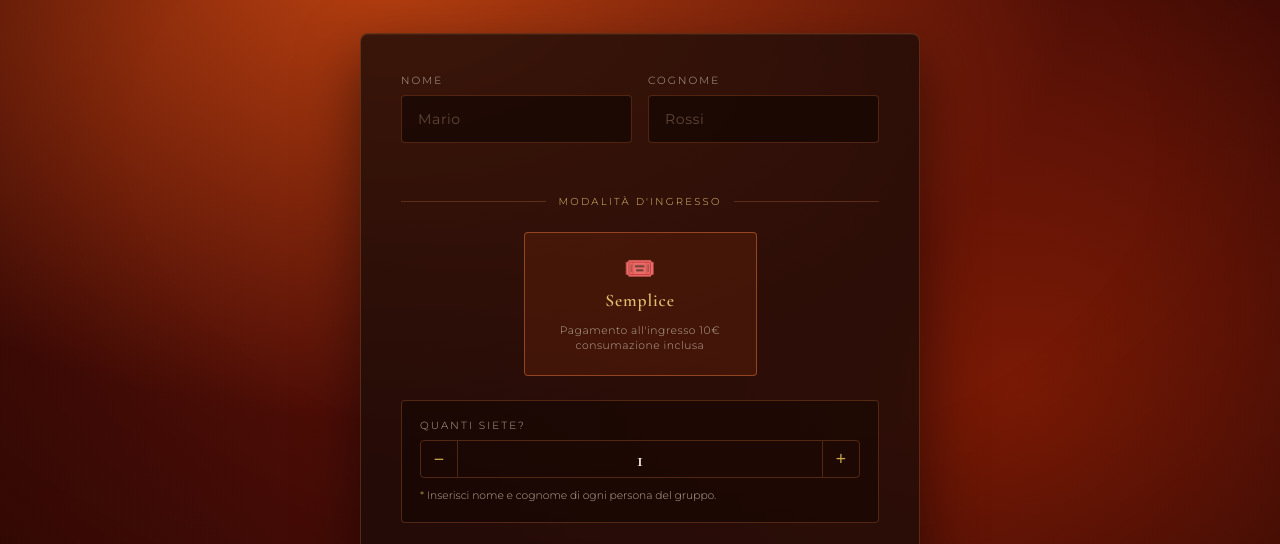
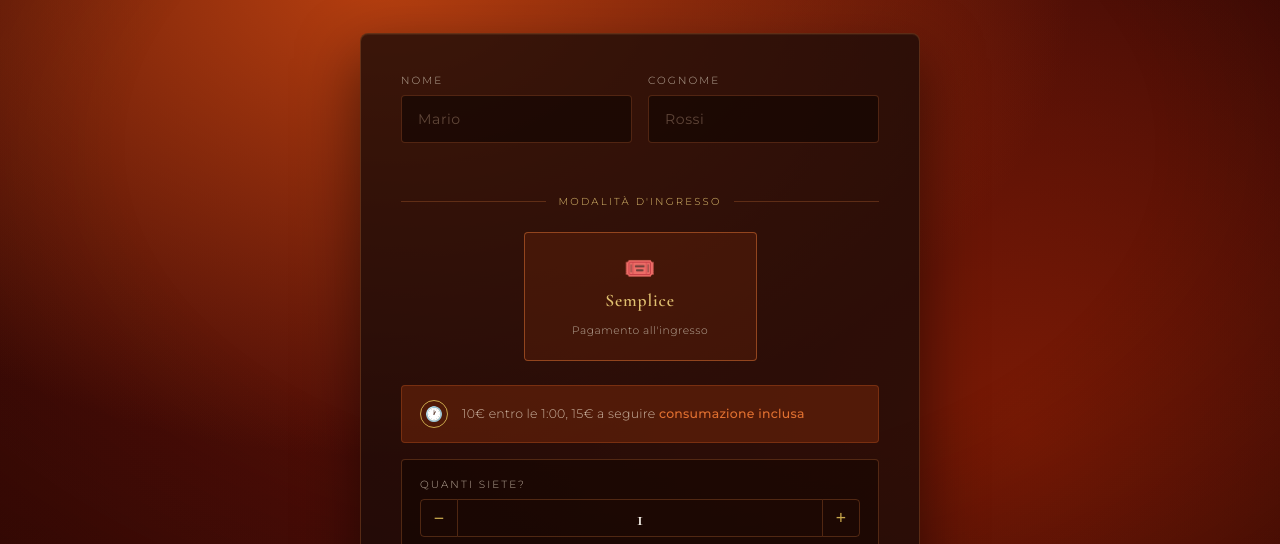
Before and after one commit to FeelTheMirage/registrazione_evento, a plain HTML site: page index.html in a window 1280 px wide. Shown: the part 253-797 px from the top of the page. Drawn offline with nearby package versions, Linux system fonts and the light colour scheme.

Commit message:
Add notice banner for pricing details
Added a notice banner with pricing information.

```diff
--- a/index.html
+++ b/index.html
@@ -72,9 +72,15 @@
           <label for="opt-semplice">
             <span class="icon">🎟️</span>
             <span class="opt-title">Semplice</span>
-            <span class="opt-sub">Pagamento all'ingresso 10€ consumazione inclusa</span>
+            <span class="opt-sub">Pagamento all'ingresso </span>
           </label>
         </div>
+      </div>
+
+       <!-- NOTICE BANNER -->
+      <div class="notice" style="margin-top:16px;">
+        <div class="notice-icon">🕐</div>
+        <p>10€ entro le 1:00, 15€ a seguire <strong>consumazione inclusa</strong></p>
       </div>
 
       <!-- QUANTITY -->
```
